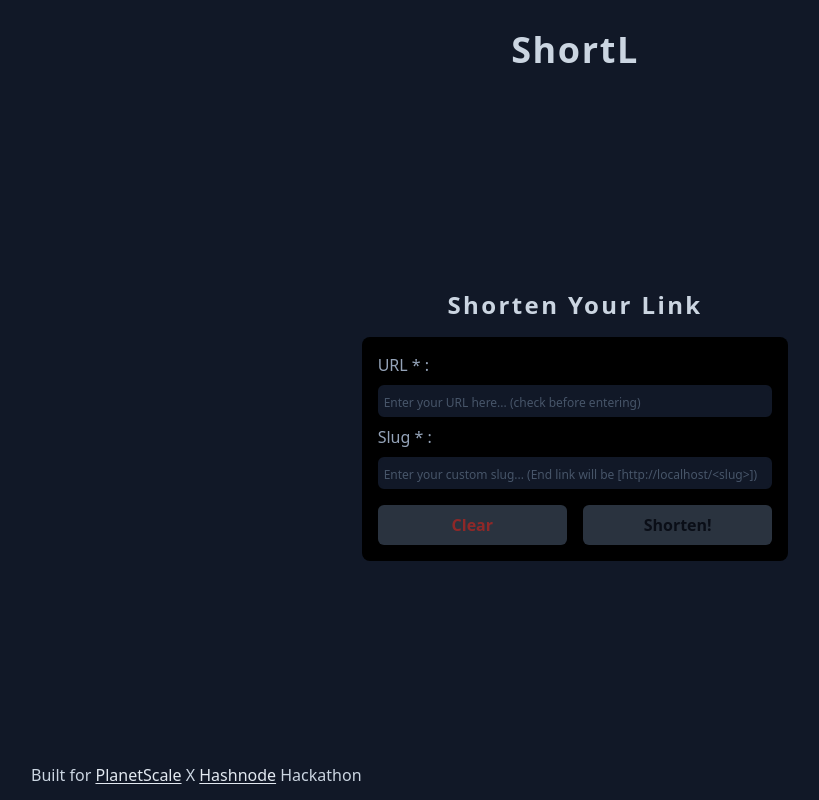
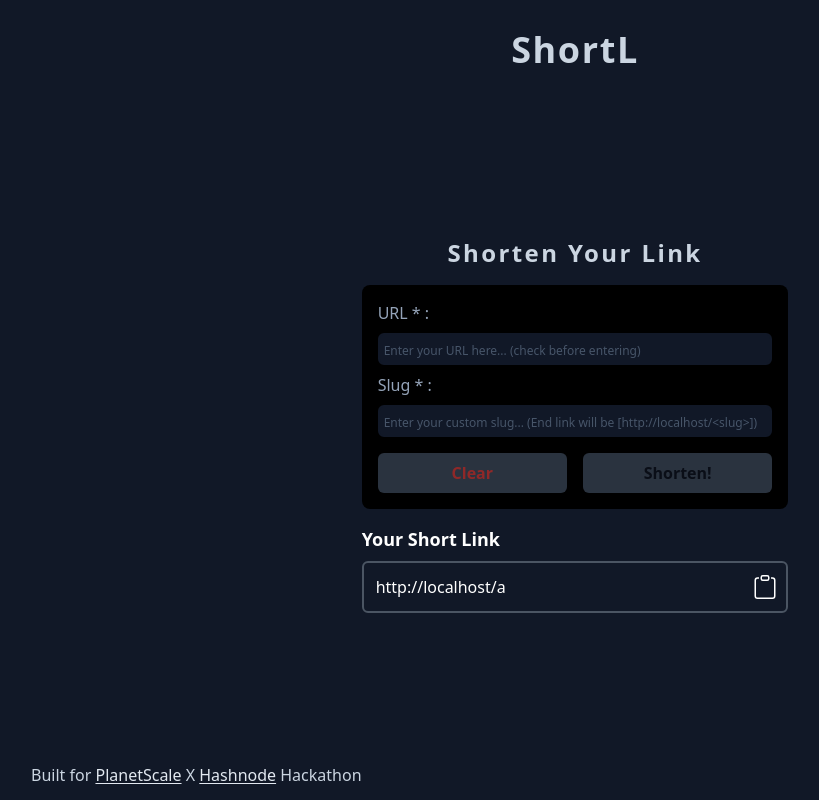
Before and after one commit to akashdoppalapudi/shortl, a Next.js app: page /create in a window 1280 px wide. Shown: the whole page, without its empty margins (65-884 px from the left). Built offline with nearby package versions, Linux system fonts and the light colour scheme.

Commit message:
added images to public folder

```diff
--- a/components/ShortLinkForm.tsx
+++ b/components/ShortLinkForm.tsx
@@ -1,3 +1,4 @@
+import Image from 'next/image';
 import { useEffect, useState } from 'react';
 import type { ShortLink, ShortLinkCreate } from '../models/ShortLink';
 
@@ -82,20 +83,14 @@ const ShortLinkForm = (props: ShortLinkFormProps) => {
 				<div className="flex justify-between items-center">
 					<label>Slug * : </label>
 					{isLoading && (
-						<svg
-							className="text-slate-400 animate-spin mr-1"
-							xmlns="http://www.w3.org/2000/svg"
-							width="20"
-							height="20"
-							fill="currentColor"
-							viewBox="0 0 16 16"
-						>
-							<path
-								fillRule="evenodd"
-								d="M8 3a5 5 0 1 0 4.546 2.914.5.5 0 0 1 .908-.417A6 6 0 1 1 8 2v1z"
+						<span className="animate-spin mr-1 flex justify-center">
+							<Image
+								width={20}
+								height={20}
+								src="/spin-icon.svg"
+								alt="Spinner Icon"
 							/>
-							<path d="M8 4.466V.534a.25.25 0 0 1 .41-.192l2.36 1.966c.12.1.12.284 0 .384L8.41 4.658A.25.25 0 0 1 8 4.466z" />
-						</svg>
+						</span>
 					)}
 				</div>
 				{slugTaken && (
--- a/pages/create.tsx
+++ b/pages/create.tsx
@@ -1,11 +1,12 @@
 import { NextPage } from 'next';
+import Image from 'next/image';
 import { useEffect, useState } from 'react';
 
 import ShortLinkForm from '../components/ShortLinkForm';
 import { ShortLink, ShortLinkCreate } from '../models/ShortLink';
 
 const Create: NextPage = () => {
-	const [shortLinkSlug, setShortLinkSlug] = useState<string>('');
+	const [shortLinkSlug, setShortLinkSlug] = useState<string>('a');
 	const [pageOrigin, setPageOrigin] = useState<string>('');
 	const [isCopied, setIsCopied] = useState<boolean>(false);
 
@@ -46,23 +47,20 @@ const Create: NextPage = () => {
 							</h2>
 							<div className="text-white flex border-2 border-gray-600 rounded-md h-min-10 p-1 items-center">
 								<h3 className="w-11/12 p-2">{`${pageOrigin}/${shortLinkSlug}`}</h3>
-								<svg
+								<span className="hover:cursor-pointer hover:bg-slate-500 w-1/12 h-10 py-2 rounded-md flex justify-center">
+									<Image
+										src="/copy-icon.svg"
+										alt="Copy Icon"
+										width={24}
+										height={24}
 										onClick={() => {
 											setIsCopied(true);
 											navigator.clipboard.writeText(
 												`${pageOrigin}/${shortLinkSlug}`
 											);
 										}}
-									className="hover:cursor-pointer hover:bg-slate-500 w-1/12 h-10 py-2 rounded-md"
-									xmlns="http://www.w3.org/2000/svg"
-									width="20"
-									height="20"
-									fill="currentColor"
-									viewBox="0 0 16 16"
-								>
-									<path d="M4 1.5H3a2 2 0 0 0-2 2V14a2 2 0 0 0 2 2h10a2 2 0 0 0 2-2V3.5a2 2 0 0 0-2-2h-1v1h1a1 1 0 0 1 1 1V14a1 1 0 0 1-1 1H3a1 1 0 0 1-1-1V3.5a1 1 0 0 1 1-1h1v-1z" />
-									<path d="M9.5 1a.5.5 0 0 1 .5.5v1a.5.5 0 0 1-.5.5h-3a.5.5 0 0 1-.5-.5v-1a.5.5 0 0 1 .5-.5h3zm-3-1A1.5 1.5 0 0 0 5 1.5v1A1.5 1.5 0 0 0 6.5 4h3A1.5 1.5 0 0 0 11 2.5v-1A1.5 1.5 0 0 0 9.5 0h-3z" />
-								</svg>
+									/>
+								</span>
 							</div>
 						</>
 					)}
```
Also changed, not shown: public/copy-icon.svg (added), public/spin-icon.svg (added). Lines whose indentation alone changed are shown as unchanged.
